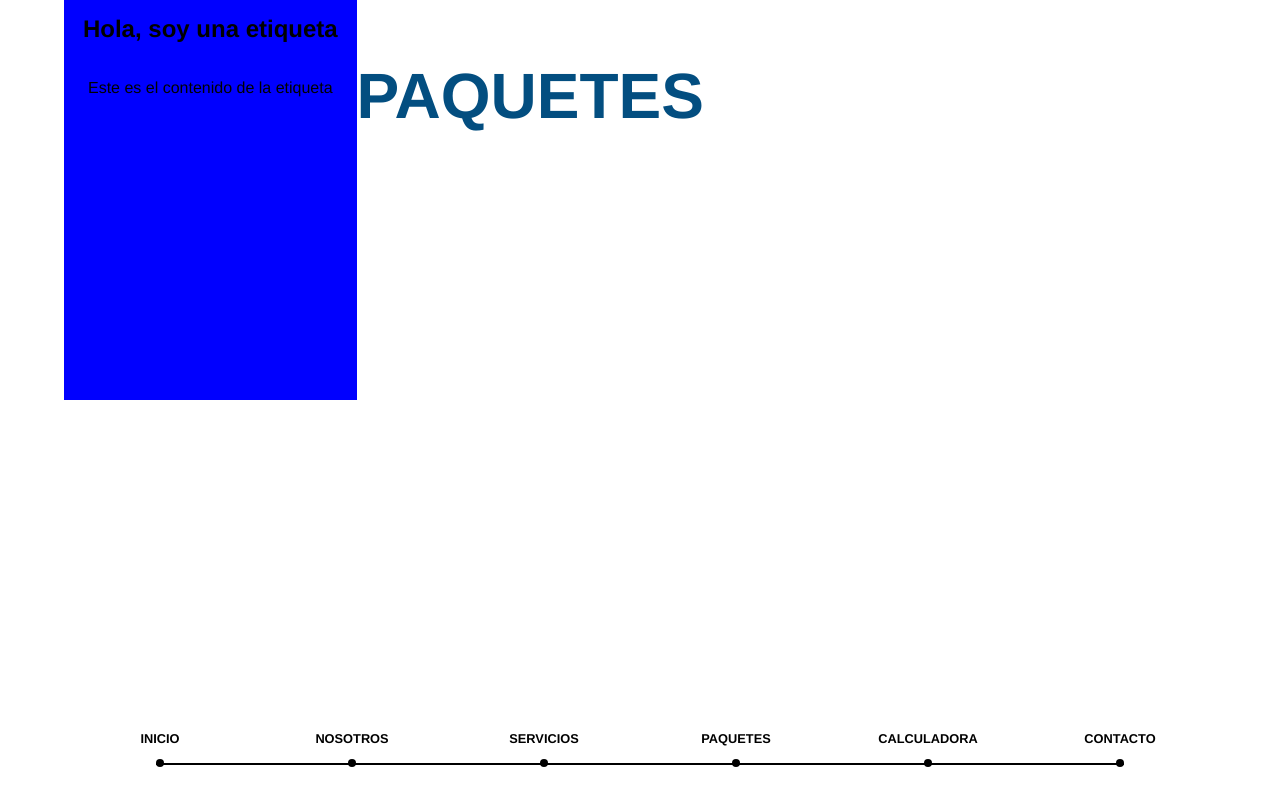
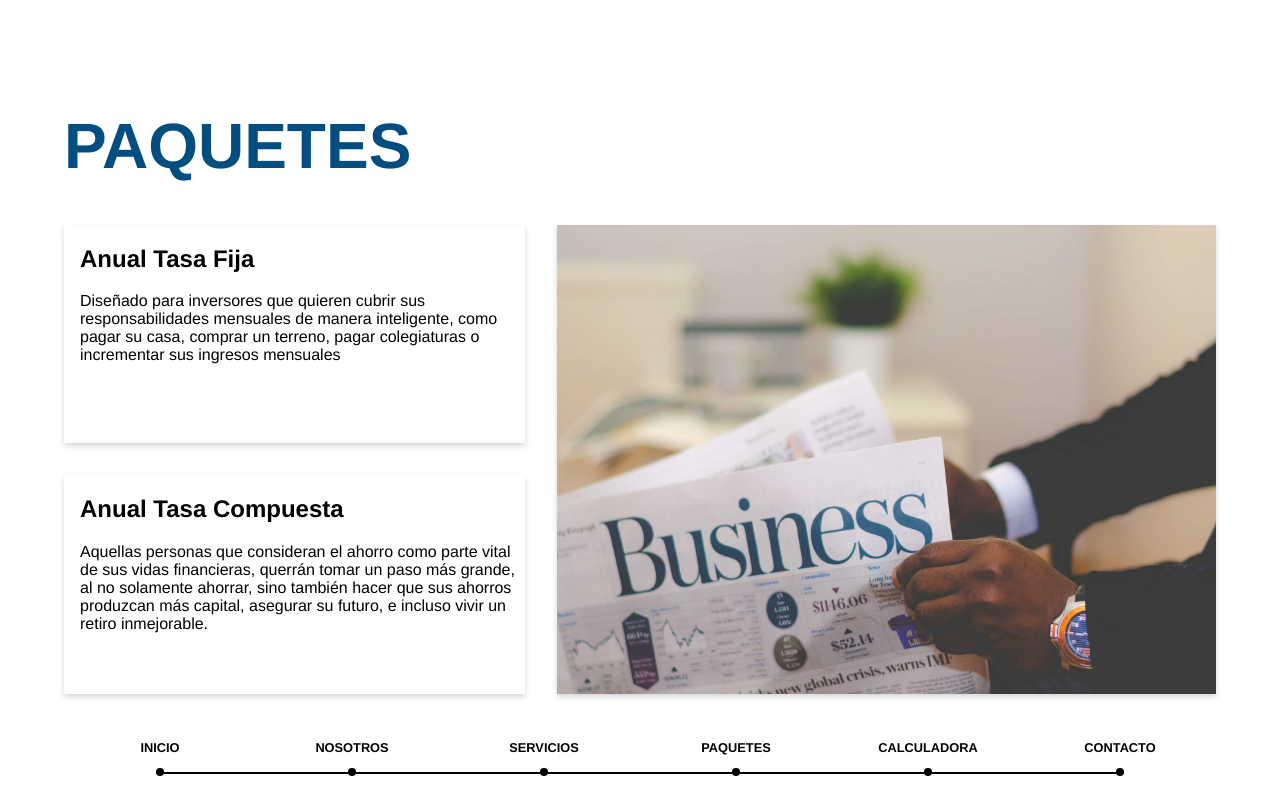
Before and after one commit to sapphiredev01/Web-finanzas, a React (Vite) app: page / in a window 1280 px wide. Built offline with nearby package versions, Linux system fonts and the light colour scheme; some icons are missing; what react-alert-template-basic would draw is missing.

Commit message:
Paquetes terminado

```diff
--- a/src/App.jsx
+++ b/src/App.jsx
@@ -3,7 +3,6 @@ import Inicio from "./components/Inicio/Inicio"
 import Nosotros from "./components/Nosotros/Nosotros"
 import Servicios from "./components/Servicios/Servicios"
 import Contacto from "./components/Contacto/Contacto"
-
 import Paquetes from './components/Paquetes/Paquetes';
 
 function App() {
--- a/src/components/Paquetes/Content.jsx
+++ b/src/components/Paquetes/Content.jsx
@@ -1,12 +1,26 @@
 import styled from "styled-components";
+import Img from "../../../public/images/business.jpg";
 
 export const Content = styled.div`
-  grid-area: 2 / 1 / 7 / 6;
+  grid-area: 2 / 1 / 12 / 13;
   display: grid;
   grid-template-columns: repeat(12, 1fr);
-  grid-template-rows: repeat(4, 1fr);
-  grid-column-gap: 0px;
-  grid-row-gap: 0px;
+  grid-template-rows: repeat(10, 1fr);
+  grid-column-gap: 2rem;
+  grid-row-gap: 2rem;
+  margin: 0;
+  padding: 0;
+  height: 90%;
+  width: auto;
+`;
+
+export const TitleContainer = styled.p`
+  grid-area: 1 / 1 / 3 / 13;
+  display: flex;
+  justify-content: start;
+  align-items: center;
+  margin: 0;
+  padding: 0;
 `;
 
 export const Title = styled.h1`
@@ -16,31 +30,29 @@ export const Title = styled.h1`
   letter-spacing: 0px;
   opacity: 1;
   text-transform: uppercase;
+  padding: 0;
+  margin: 0;
 `;
 
 export const Div1 = styled.div`
-  grid-area: 1 / 1 / 3 / 5;
-  display: flex;
-  flex-direction: column;
-  justify-content: start;
-  align-items: center;
-  background-color: blue;
+  grid-area: 3 / 1 / 7 / 6;
+  background: #ffffff 0% 0% no-repeat padding-box;
+  box-shadow: 0px 3px 6px #00000029;
+  padding-left: 1rem;
+  overflow: hidden;
 `;
 
 export const Div2 = styled.div`
-  grid-area: 3 / 1 / 5 / 5;
-  display: flex;
-  flex-direction: column;
-  justify-content: start;
-  align-items: center;
-  background-color: red;
+  grid-area: 7 / 1 / 11 / 6;
+  background: #ffffff 0% 0% no-repeat padding-box;
+  box-shadow: 0px 3px 6px #00000029;
+  padding-left: 1rem;
+  overflow: hidden;
 `;
 
 export const Div3 = styled.div`
-  grid-area: 1 / 5 / 5 / 13;
-  display: flex;
-  flex-direction: column;
-  justify-content: center;
-  align-items: center;
-  background-color: green;
+  grid-area: 3 / 6 / 11 / 13;
+  box-shadow: 0px 3px 6px #00000029;
+  background-image: url(${Img});
+  background-size: cover;
 `;
--- a/src/components/Paquetes/Paquetes.jsx
+++ b/src/components/Paquetes/Paquetes.jsx
@@ -2,7 +2,7 @@ import React from "react";
 import Container from "../UI/Containers/Containers";
 import { Media, MediaItem } from "../UI/Media/Media";
 import Nav from "../UI/Nav/Nav";
-import { Content, Title, Div1, Div2, Div3 } from "./Content";
+import { Content, TitleContainer, Title, Div1, Div2, Div3 } from "./Content";
 import {
   FaFacebookF,
   AiOutlineInstagram,
@@ -36,13 +36,20 @@ const Paquetes = () => {
         </a>
       </Media>
       <Content>
-        <Title>
-          <h1>Paquetes</h1>
-        </Title>
+        <TitleContainer>
+          <Title>
+            <h1>Paquetes</h1>
+          </Title>
+        </TitleContainer>
         <Div1>
-          <h2>Hola, soy una etiqueta</h2>
-          <p>Este es el contenido de la etiqueta</p>
+          <h2>Anual Tasa Fija</h2>
+          <p>Diseñado para inversores que quieren cubrir sus responsabilidades mensuales de manera inteligente, como pagar su casa, comprar un terreno, pagar colegiaturas o incrementar sus ingresos mensuales</p>
         </Div1>
+        <Div2>
+          <h2>Anual Tasa Compuesta</h2>
+          <p>Aquellas personas que consideran el ahorro como parte vital de sus vidas financieras, querrán tomar un paso más grande, al no solamente ahorrar, sino también hacer que sus ahorros produzcan más capital, asegurar su futuro, e incluso vivir un retiro inmejorable.</p>
+        </Div2>
+        <Div3 />
       </Content>
       <Nav />
     </Container>
--- a/src/components/UI/Containers/Containers.jsx
+++ b/src/components/UI/Containers/Containers.jsx
@@ -1,9 +1,10 @@
 import styled from "styled-components";
 
 const Container = styled.div`
-  display: ${props => props.grid ? "grid" : "flex"};
-  grid-template-columns: repeat(4, 1fr);
-  grid-template-rows: repeat(7, 1fr);
+  display: ${(props) => (props.grid ? "grid" : "flex")};
+  display: grid;
+  grid-template-columns: repeat(12, 1fr);
+  grid-template-rows: repeat(12, 1fr);
   grid-column-gap: 0px;
   grid-row-gap: 0px;
   justify-content: center;
--- a/src/components/UI/Media/Media.jsx
+++ b/src/components/UI/Media/Media.jsx
@@ -1,10 +1,10 @@
 import styled from "styled-components";
 
 export const Media = styled.div`
-  grid-area: 1 / 1 / 2 / 6;
+  grid-area: 1 / 1 / 2 / 13;
   display: flex;
   justify-content: flex-end;
-  margin-top: -1em;
+  margin-top: 1rem;
 `;
 
 export const MediaItem = styled.button`
--- a/src/components/UI/Nav/NavElements.jsx
+++ b/src/components/UI/Nav/NavElements.jsx
@@ -1,7 +1,8 @@
 import styled from "styled-components";
 
 export const Wrapper = styled.div`
-  grid-area: 7 / 1 / 8 / 6;
+  grid-area: 12 / 1 / 13 / 13;
+  margin-bottom: 1.5rem;
 `;
 
 export const Stepper = styled.ol`
@@ -9,6 +10,7 @@ export const Stepper = styled.ol`
   flex-wrap: wrap;
   position: relative;
   padding: 0;
+  margin: 0;
 `;
 
 export const Title = styled.p`
```
